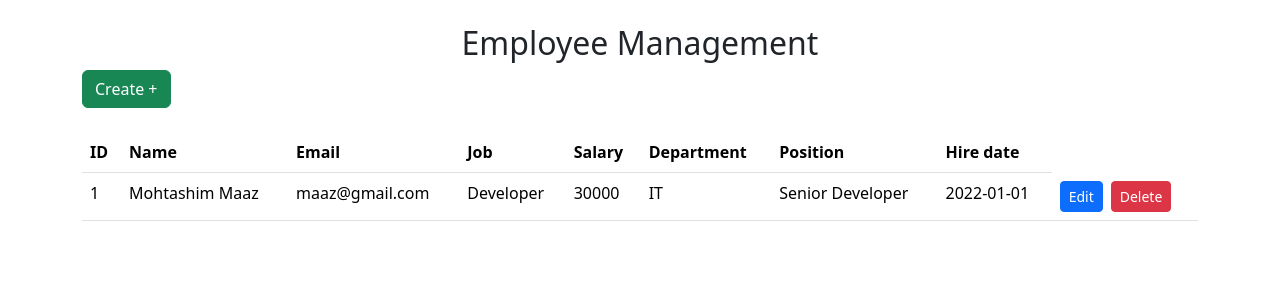
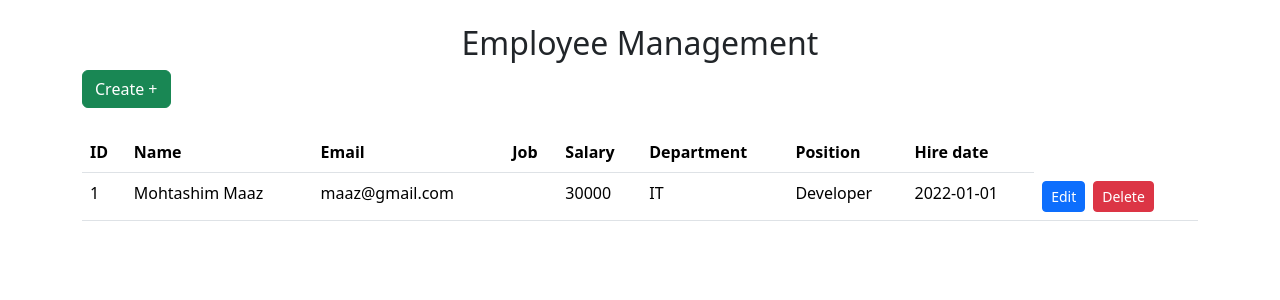
Before and after one commit to mohtashim21/employee-management, a React (Vite) app: page / in a window 1280 px wide. Shown: the top 300 px of the page. Built offline with nearby package versions, Linux system fonts and the light colour scheme.

Commit message:
Update Data.js

```diff
--- a/src/data/Data.js
+++ b/src/data/Data.js
@@ -3,10 +3,9 @@ export const employelist = [
         id: 1,
         name: "Mohtashim Maaz",
         email: "maaz@gmail.com",
-        job: "Developer",
+        position: "Developer",
         salary: 30000,
         department: "IT",
-        position: "Senior Developer",
         hireDate: "2022-01-01",
       }
 ]
```
